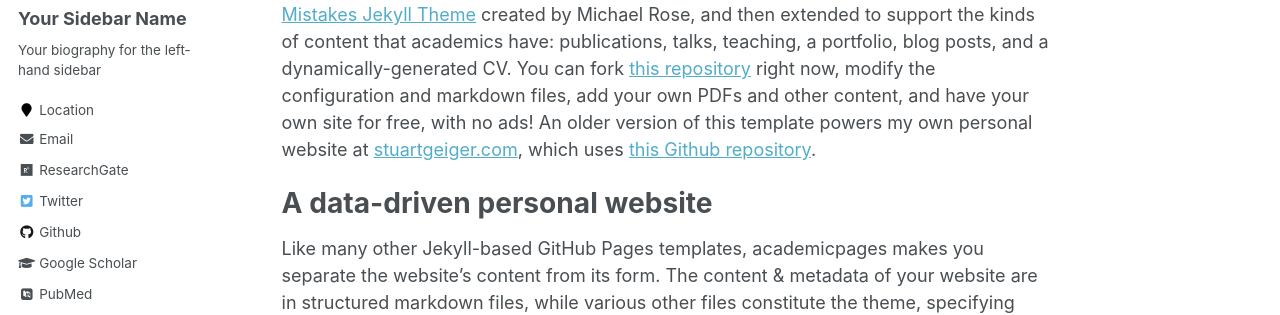
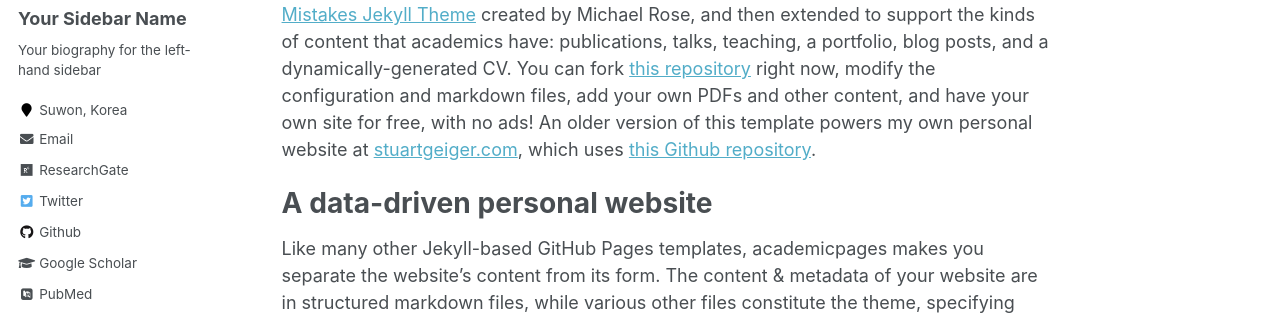
Before and after one commit to drivanwho/drivanwho.github.io, a Jekyll site: the page built from _pages/about.md, in a window 1280 px wide. Shown: the part 295-610 px from the top of the page. Built offline with Jekyll 4.4.1, drawn with Linux system fonts in a browser that asks for light colours; some web fonts are replaced; some of the changed lines change nothing that is shown.

Commit message:
Update _config.yml

```diff
--- a/_config.yml
+++ b/_config.yml
@@ -83,7 +83,7 @@
   name             : "Your Sidebar Name"
   avatar           : "profile.png"
   bio              : "Your biography for the left-hand sidebar"
-  location         : "Location"
+  location         : "Suwon, Korea"
   employer         :
   pubmed           : "https://www.ncbi.nlm.nih.gov/pubmed/?term=john+snow"
   googlescholar    : "https://scholar.google.com/citations?user=07jq_D0AAAAJ"
@@ -96,14 +96,14 @@
   flickr           :
   facebook         :
   foursquare       :
-  github           : "academicpages"
+  github           : "https://github.com/drivanwho"
   google_plus      :
   keybase          :
   instagram        :
   impactstory      : #"https://profiles.impactstory.org/u/xxxx-xxxx-xxxx-xxxx"
   lastfm           :
   linkedin         :
-  orcid            : "http://orcid.org/yourorcidurl"
+  orcid            : "https://orcid.org/0000-0003-2268-8419"
   pinterest        :
   soundcloud       :
   stackoverflow    : # http://stackoverflow.com/users/123456/username
```
